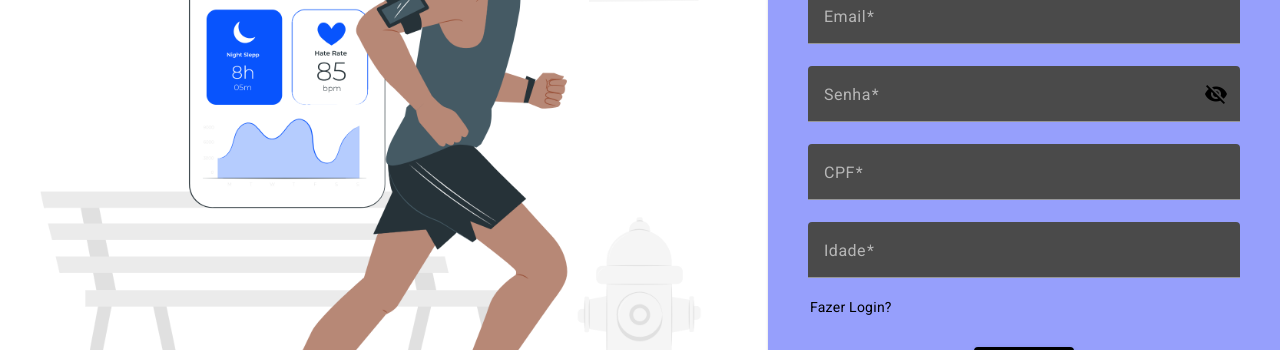
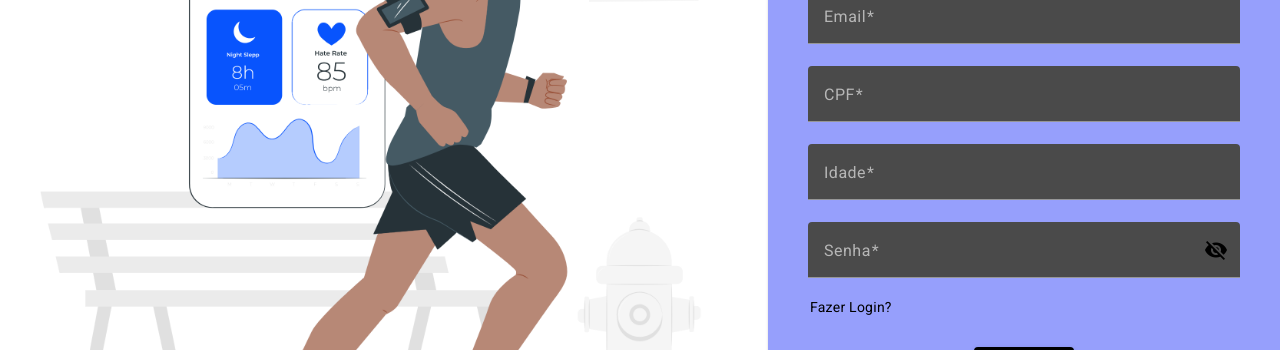
Before and after one commit to Tinhow/Projeto-pweb1-final, an Angular app: page /cadastro in a window 1280 px wide. Shown: the part 280-630 px from the top of the page. Built offline with nearby package versions, Linux system fonts and the light colour scheme.

Commit message:
subindo codigo mundaças visuais modulo cadastro, modulo para teste de inserção de usuario criado

```diff
--- a/src/app/cadastro/tela-cadastro/tela-cadastro.component.html
+++ b/src/app/cadastro/tela-cadastro/tela-cadastro.component.html
@@ -33,15 +33,6 @@
           </mat-form-field>
 
           <mat-form-field appearance="fill" class="mat-form-simples">
-            <mat-label>Senha</mat-label>
-            <input matInput [type]="hide ? 'password' : 'text'" [(ngModel)]="usuario.senha"  [formControl]="senha" required>
-            <button mat-icon-button matSuffix (click)="hide = !hide" [attr.aria-label]="'Hide password'" [attr.aria-pressed]="hide">
-              <mat-icon>{{hide ? 'visibility_off' : 'visibility'}}</mat-icon>
-            </button>
-            <mat-error *ngIf="senha.invalid">{{getSenhaErrorMessage()}}</mat-error>
-          </mat-form-field>
-
-          <mat-form-field appearance="fill" class="mat-form-simples">
             <mat-label>CPF</mat-label>
             <input  matInput [(ngModel)]="usuario.cpf" placeholder="digite o cpf" [formControl]="cpf" required>
             <mat-error *ngIf="cpf.invalid">{{getCPFErrorMessage()}}</mat-error>
@@ -52,6 +43,16 @@
             <input  matInput [(ngModel)]="usuario.idade" placeholder= "digite sua idade" [formControl]="idade" required>
             <mat-error *ngIf="idade.invalid">{{getIdadeErrorMessage()}}</mat-error>
           </mat-form-field>
+
+          <mat-form-field appearance="fill" class="mat-form-simples">
+            <mat-label>Senha</mat-label>
+            <input matInput [type]="hide ? 'password' : 'text'" [(ngModel)]="usuario.senha"  [formControl]="senha" required>
+            <button mat-icon-button matSuffix (click)="hide = !hide" [attr.aria-label]="'Hide password'" [attr.aria-pressed]="hide">
+              <mat-icon>{{hide ? 'visibility_off' : 'visibility'}}</mat-icon>
+            </button>
+            <mat-error *ngIf="senha.invalid">{{getSenhaErrorMessage()}}</mat-error>
+          </mat-form-field>
+
         </mat-card-content>
 
         <div class="link">
```
